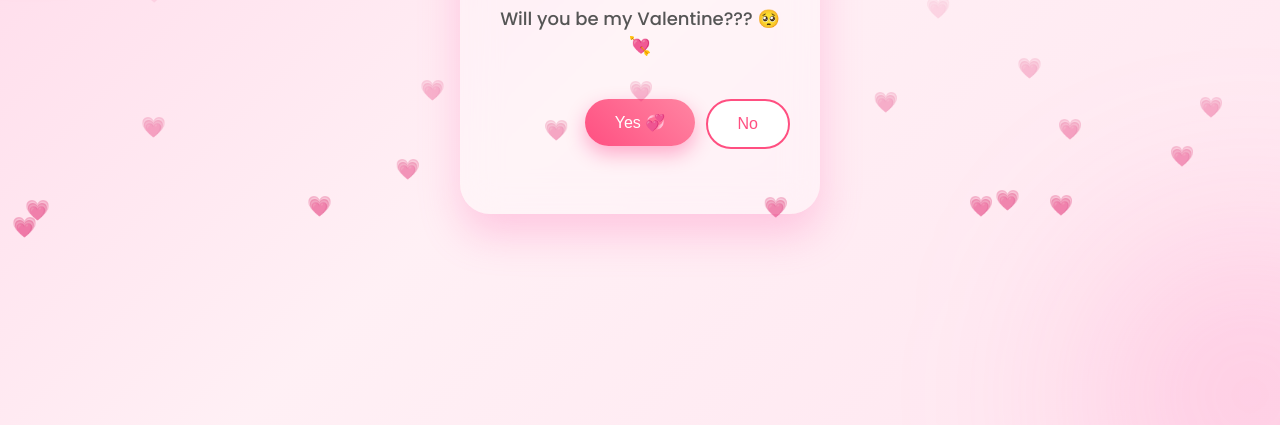
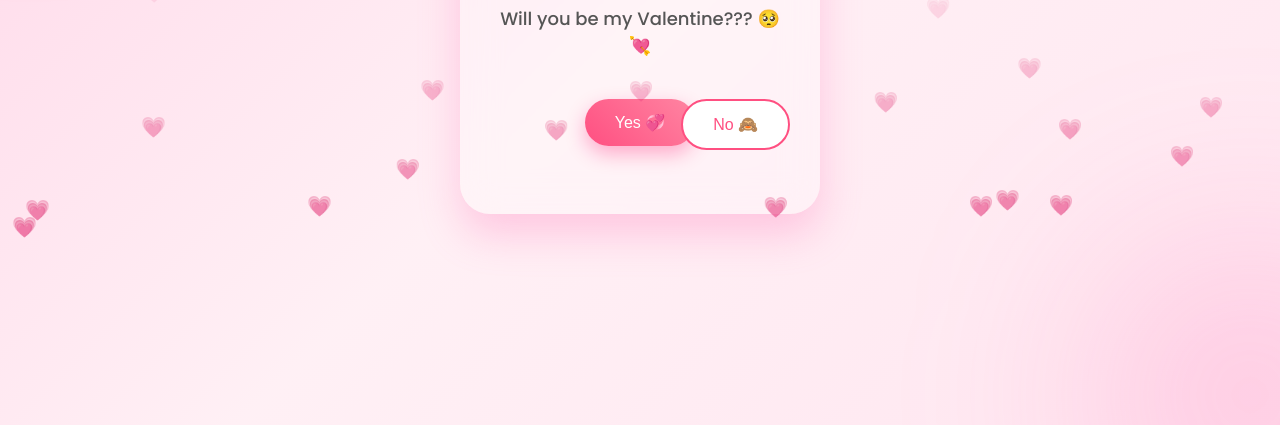
Before and after one commit to rayaanataullakhan/valentine-proposal, a plain HTML site: page index.html in a window 1280 px wide. Shown: the part 375-800 px from the top of the page. Drawn offline with Linux system fonts and the light colour scheme.

Commit message:
Update index.html

```diff
--- a/index.html
+++ b/index.html
@@ -135,7 +135,7 @@ button{
 
     <div class="buttons">
         <button class="yes" onclick="goYes()">Yes 💞</button>
-        <button class="no" onclick="moveNo()">No </button>
+        <button class="no" onclick="moveNo()">No 🙈</button>
     </div>
 </div>
 
```
